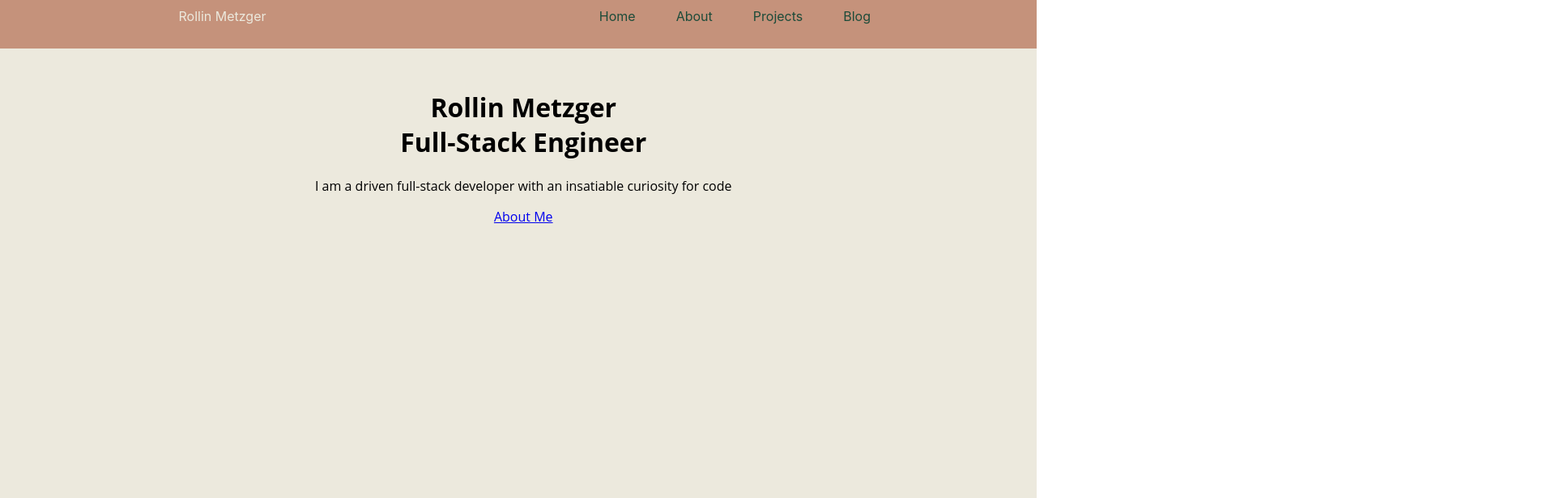
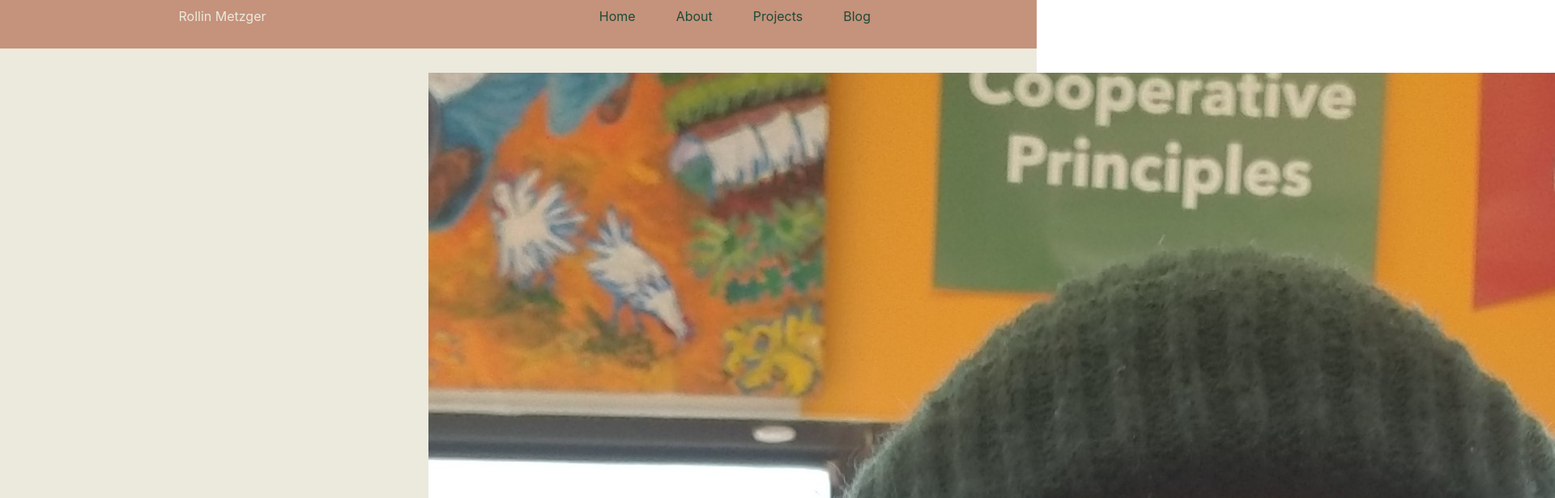
Before and after one commit to alcesalces11331/Portfolio, a React (Create React App) app: page / in a window 1280 px wide. Shown: the top 616 px of the page at 81% size, 1920 px wide, since content can reach past the window. Built offline with nearby package versions, Linux system fonts and the light colour scheme.

Commit message:
Add picture of myself without css

```diff
--- a/src/App.js
+++ b/src/App.js
@@ -6,6 +6,7 @@ import Footer from './components/Footer';
 import About from './routes/About';
 import ProjectsContainer from './containers/ProjectsContainer';
 import Blog from './routes/Blog';
+import me from './images/me.jpg';
 
 function App() {
   return (
@@ -28,7 +29,13 @@ function App() {
                   <a href="/about">About Me</a>
                 </p>
               </div>
+              <div className="personal-image-container">
+                <div>
+                  <img src={me} alt='Myself' />
+                </div>
             </div>
+            </div>
+
           </div>
         </body>
         <Route path="/blog" exact component={Blog} />
```
Also changed, not shown: palette.txt (added), src/images/me.jpg (added).
